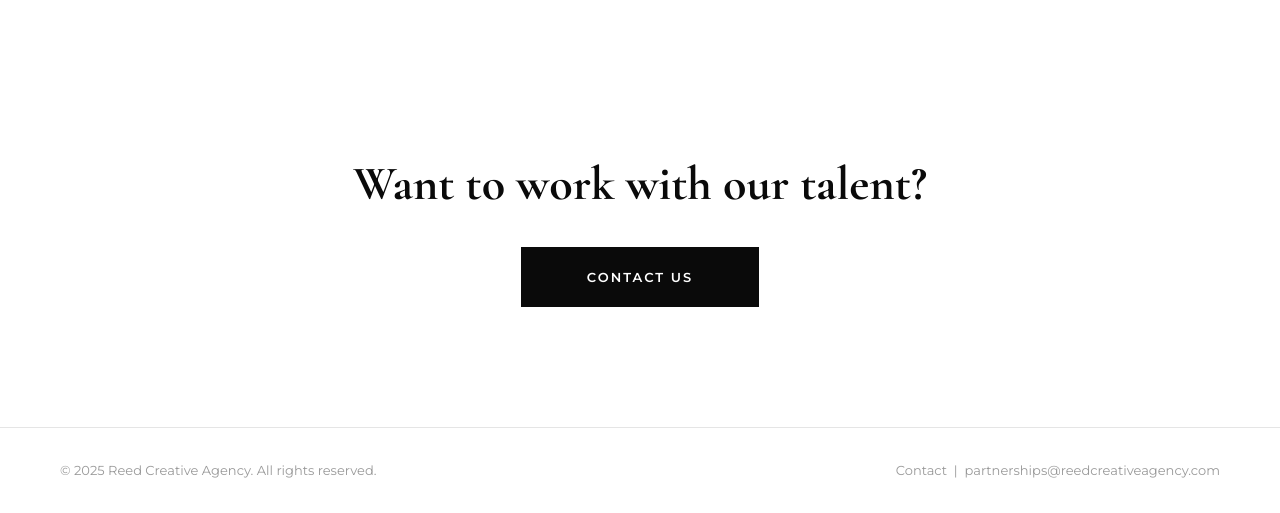
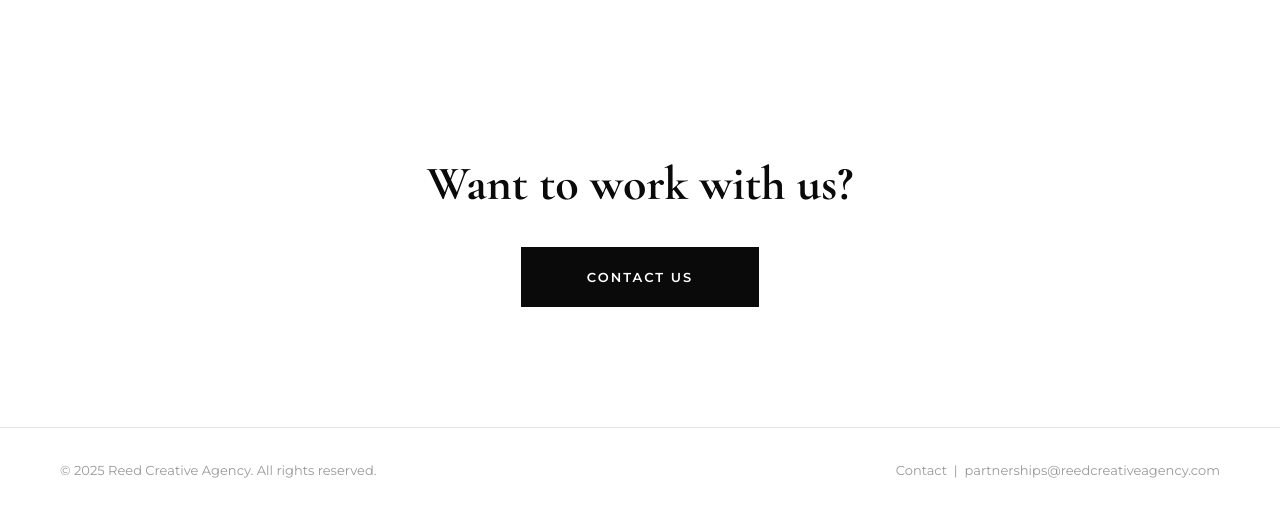
Before and after one commit to Imjoeyreed/reed-creative-agency, a website: page celebrities.html in a window 1280 px wide. Shown: the part 1441-1954 px from the top of the page. Drawn offline with nearby package versions, Linux system fonts and the light colour scheme.

Commit message:
Update celebrities CTA text

```diff
--- a/celebrities.html
+++ b/celebrities.html
@@ -402,7 +402,7 @@
 
     <!-- CTA -->
     <section class="cta-section fade-up fade-up-d3">
-        <h2 data-en="Want to work with our talent?" data-zh="想与我们的艺人合作？">Want to work with our talent?</h2>
+        <h2 data-en="Want to work with us?" data-zh="想与我们合作？">Want to work with us?</h2>
         <a href="contact.html" class="cta-btn" data-en="Contact Us" data-zh="联系我们">Contact Us</a>
     </section>
 
```
